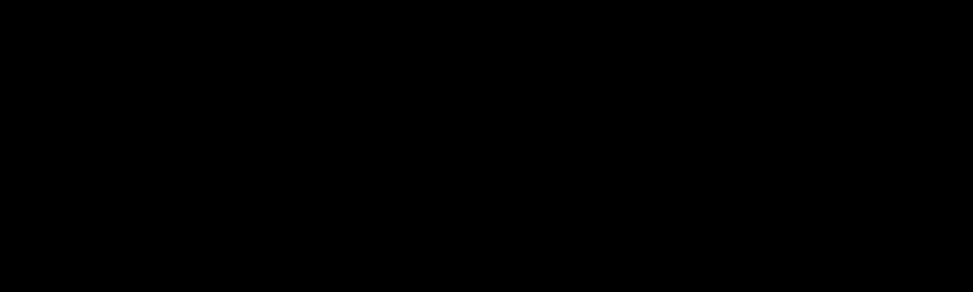
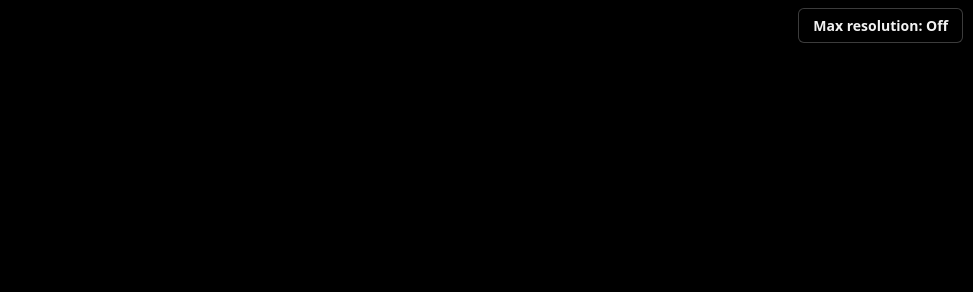
Before and after one commit to Down1oads/OACWEB, a plain HTML site: page index.html in a window 1280 px wide. Shown: the top 292 px of the page, without its empty margins (307-1280 px from the left). Drawn offline with Linux system fonts and the light colour scheme.

Commit message:
Max resolution toggle available on the loading screen

```diff
--- a/index.html
+++ b/index.html
@@ -24,9 +24,10 @@
   #load .line { margin-top: 6px; font-size: 14px; opacity: .85; min-height: 1.3em; text-align: center; padding: 0 16px; }
   #load.err .line { color: #ff8d8d; opacity: 1; }
   html.maxres canvas { width: 100%; height: 100%; max-width: none; max-height: none; aspect-ratio: auto; }
-  #maxres { position: fixed; right: 10px; top: 8px; z-index: 40; font: 600 12.5px system-ui, "Segoe UI", sans-serif; color: #fff; background: #000a;
+  #maxres { position: fixed; right: 10px; top: 8px; z-index: 60; font: 600 12.5px system-ui, "Segoe UI", sans-serif; color: #fff; background: #000a;
             border: 1px solid #ffffff40; border-radius: 6px; padding: 5px 10px; cursor: pointer; opacity: .45; transition: opacity .2s; }
   #maxres:hover { opacity: 1; }
+  html:has(#load) #maxres { opacity: .95; font-size: 14px; padding: 7px 14px; }
   #maxres.on { background: #1b5fd6cc; opacity: .8; }
 </style>
 </head>
@@ -81,7 +82,7 @@
     b.textContent = "Max resolution: " + (on ? "On" : "Off");
     b.classList.toggle("on", on);
     b.addEventListener("click", () => {
-      if (!confirm("Turn max resolution " + (on ? "off" : "on") + "? The game will reload (unsaved progress is lost).")) return;
+      if (!document.getElementById("load") && !confirm("Turn max resolution " + (on ? "off" : "on") + "? The game will reload (unsaved progress is lost).")) return;
       try { localStorage.setItem("oacMaxRes", on ? "0" : "1"); } catch (e) {}
       location.href = location.pathname + location.search.replace(/[?&]maxres=[01]/, "").replace(/^&/, "?");
     });
```
